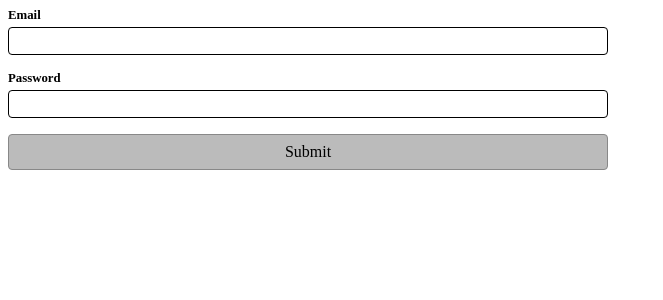
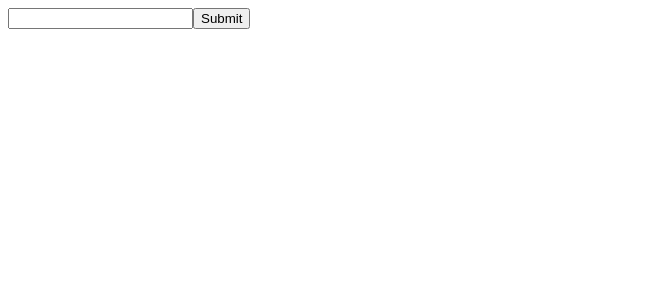
Before and after one commit to bhatsushant/react-simplified, a React (Vite) app: page / in a window 1280 px wide. Shown: the top 300 px of the page, without its empty margins (0-663 px from the left). Built offline with nearby package versions, Linux system fonts and the light colour scheme.

Commit message:
forwardRef

```diff
--- /dev/null
+++ b/forwardRef/CustomInput.jsx
@@ -0,0 +1,7 @@
+import { forwardRef } from "react";
+
+const CustomComponent = (props, ref) => {
+  return <input {...props} type="text" ref={ref} />;
+};
+
+export const CustomInput = forwardRef(CustomComponent);
--- /dev/null
+++ b/forwardRef/ForwardRefExample.jsx
@@ -0,0 +1,20 @@
+import { useRef } from "react";
+import { CustomInput } from "./CustomInput";
+
+const ForwardRefExample = () => {
+  const inputRef = useRef();
+
+  const handleSubmit = (e) => {
+    e.preventDefault();
+    console.log(inputRef.current.value);
+  };
+
+  return (
+    <form onSubmit={handleSubmit}>
+      <CustomInput ref={inputRef} />
+      <button type="submit">Submit</button>
+    </form>
+  );
+};
+
+export default ForwardRefExample;
--- a/src/App.jsx
+++ b/src/App.jsx
@@ -1,8 +1,8 @@
 // import "./styles.css";
-import StateFormValidation from "../forms/StateFormValidation";
+import ForwardRefExample from "../forwardRef/forwardRefExample";
 
 function App() {
-  return <StateFormValidation />;
+  return <ForwardRefExample />;
 }
 
 export default App;
```
